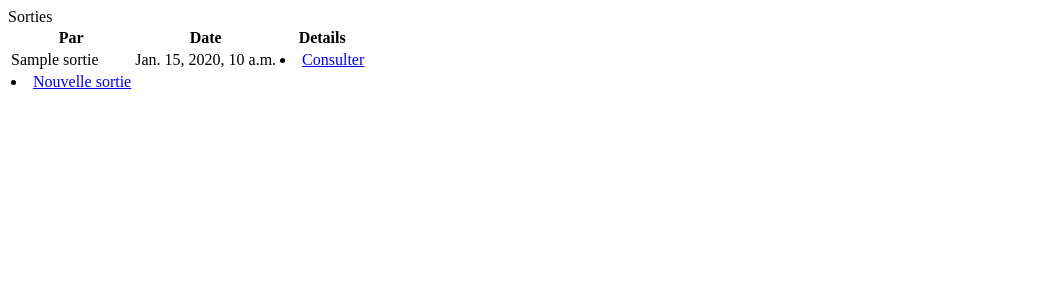
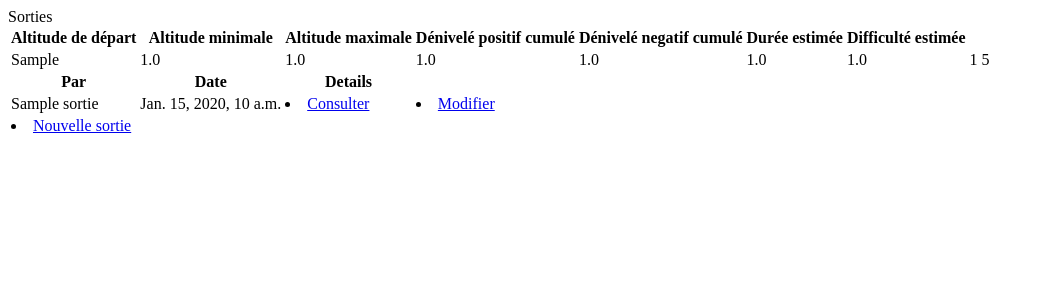
Before and after one commit to BFHENG/topoguide-baptiste-heng, a Django app: page /itineraires/1/ in a window 1280 px wide. Shown: the top 300 px of the page, without its empty margins (0-1043 px from the left). Run offline with Django 4.2, Linux system fonts and the light colour scheme; tables that the repository leaves empty hold one stand-in row (values such as "Sample post").

Commit message:
modele de page itineraire final

```diff
--- a/topoguidebaptisteheng/itineraires/templates/itineraires/details_itineraire.html
+++ b/topoguidebaptisteheng/itineraires/templates/itineraires/details_itineraire.html
@@ -5,6 +5,42 @@
 
 <div class="row">
     <table class="table table-striped">
+
+        <thead>
+            <tr>
+                <th>Altitude de départ</th>
+                <th>Altitude minimale</th>
+                <th>Altitude maximale</th>
+                <th>Dénivelé positif cumulé</th>
+                <th>Dénivelé negatif cumulé</th>
+                <th>Durée estimée</th>
+                <th>Difficulté estimée</th>
+            </tr>
+
+
+            </thead>
+
+            <tbody>
+
+                    <tr>
+                        <td>{{ itineraire.point_de_depart }}</td>
+                        <td>{{itineraire.alt_min}}</td>
+                        <td>{{itineraire.alt_max}}</td>
+
+                        <td>{{itineraire.deniv_pos_cumul}}</td>
+                        <td>{{itineraire.deniv_neg_cumul}}</td>
+                        <td>{{itineraire.deniv_neg_cumul}}</td>
+                        <td>{{itineraire.deniv_neg_cumul}}</td>
+                        <td>{{itineraire.duree}}</td>
+                        <td>{{itineraire.difficulte}}</td>
+
+
+                    </tr>
+
+
+
+                </tbody>
+
         <thead>
         <tr>
             <th>Par </th>
@@ -22,6 +58,7 @@
                 <td>{{ sortie.nom_utilisateur }}</td>
                 <td>{{ sortie.date_sortie}}</td>
                 <td><li><a href="/itineraires/{{ itineraire.id }}/{{ sortie.id }}/"> Consulter </a></li></td>
+                <td><li><a href="/itineraires/modif_sortie/{{ sortie.id }}/"> Modifier </a></li></td>
 
 
             </tr>
```
